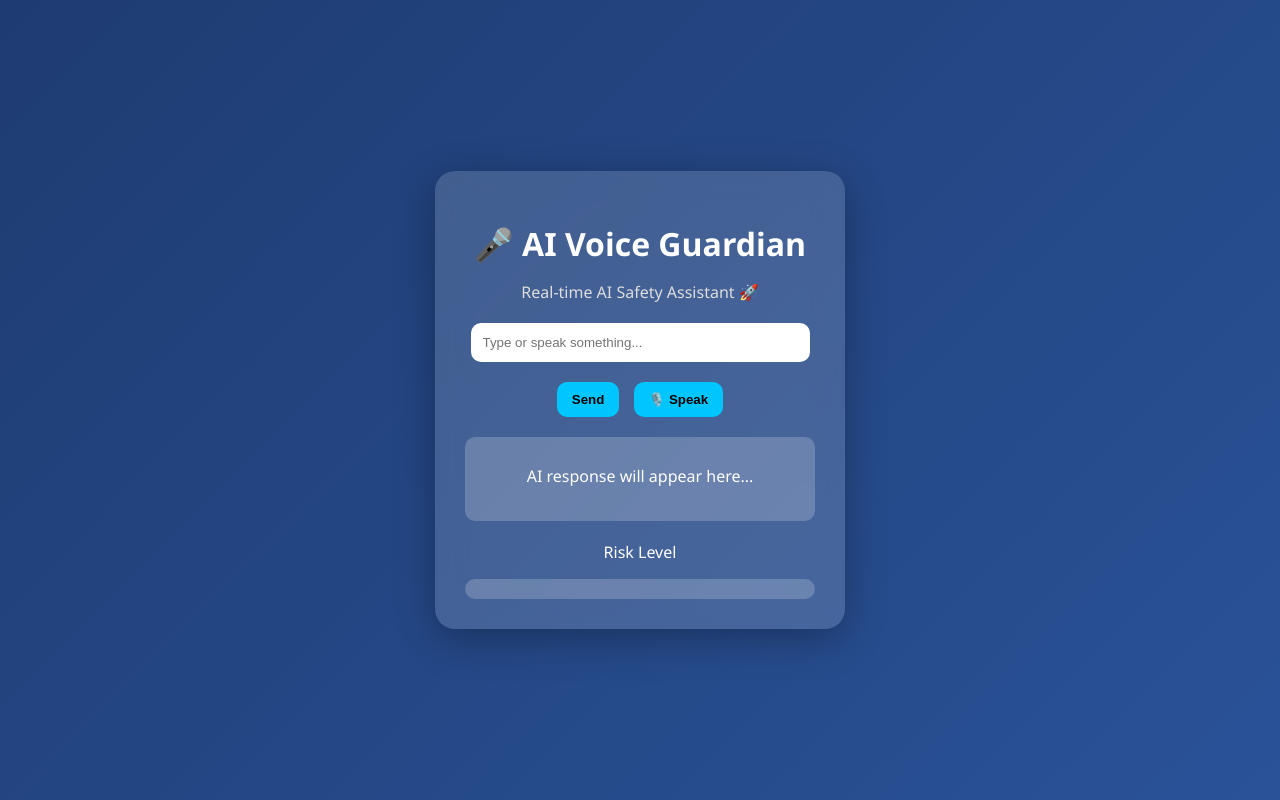
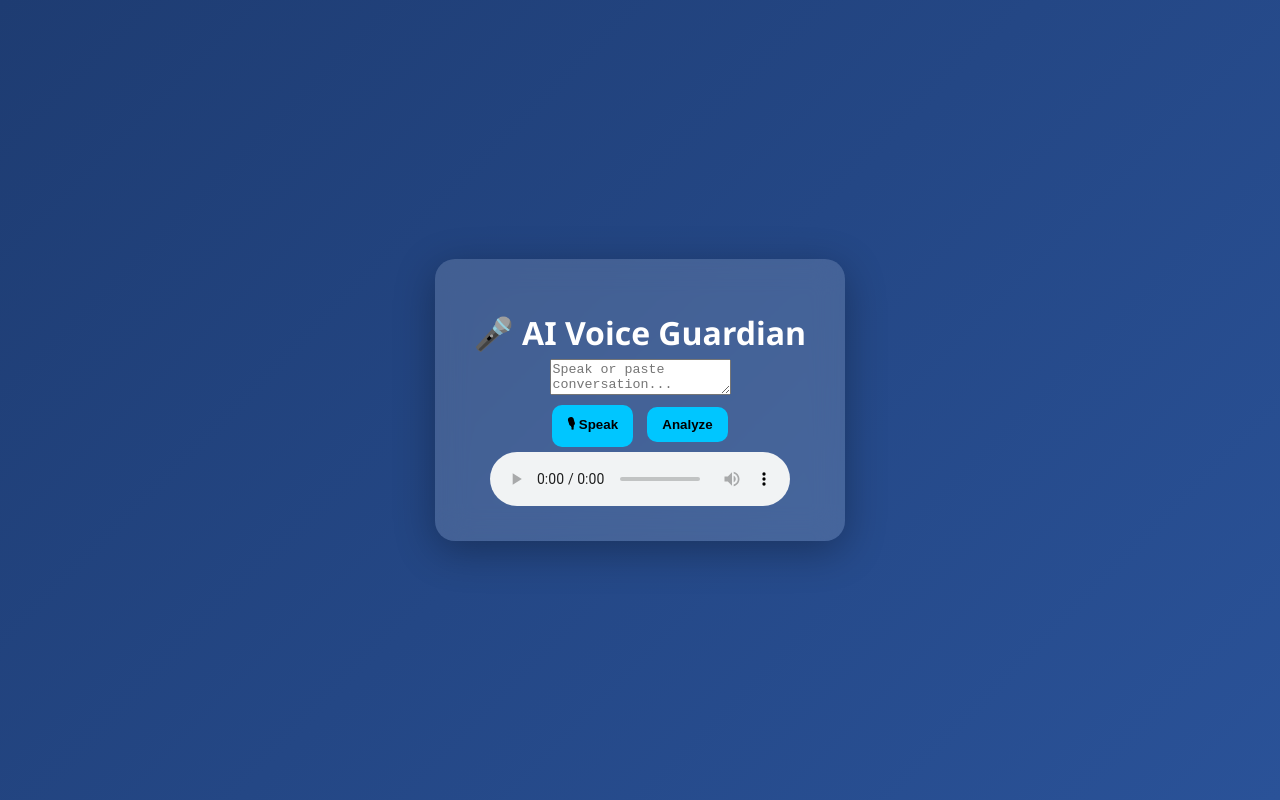
Before and after one commit to Eshwar-Abhishek/ai-voice-guardian, a plain HTML site: page index.html in a window 1280 px wide. Drawn offline with Linux system fonts and the light colour scheme.

Commit message:
Update index.html

```diff
--- a/index.html
+++ b/index.html
@@ -1,44 +1,26 @@
 <!DOCTYPE html>
 <html>
 <head>
-  <title>AI Voice Guardian</title>
-  <link rel="stylesheet" href="style.css">
+    <title>AI Voice Guardian</title>
+    <link rel="stylesheet" href="style.css">
 </head>
 <body>
 
-<div class="container">
+<div class="card">
+    <h1>🎤 AI Voice Guardian</h1>
 
-  <div class="card">
-    <h1>🎤 AI Voice Guardian</h1>
-    <p class="subtitle">Real-time AI Safety Assistant 🚀</p>
+    <textarea id="text" placeholder="Speak or paste conversation..."></textarea>
 
-    <!-- Input -->
-    <input type="text" id="userInput" placeholder="Type or speak something..." />
-
-    <!-- Buttons -->
     <div class="buttons">
-      <button onclick="sendText()">Send</button>
-      <button onclick="startListening()">🎙️ Speak</button>
+        <button onclick="startListening()">🎙 Speak</button>
+        <button onclick="analyze()">Analyze</button>
     </div>
 
-    <!-- Response -->
-    <div class="response-box">
-      <p id="result">AI response will appear here...</p>
-    </div>
+    <div id="result"></div>
 
-    <!-- Risk Meter -->
-    <div class="risk-section">
-      <p>Risk Level</p>
-      <div class="risk-container">
-        <div id="riskBar"></div>
-      </div>
-    </div>
-
-  </div>
-
+    <audio id="audio" controls></audio>
 </div>
 
 <script src="script.js"></script>
-
 </body>
 </html>
```
